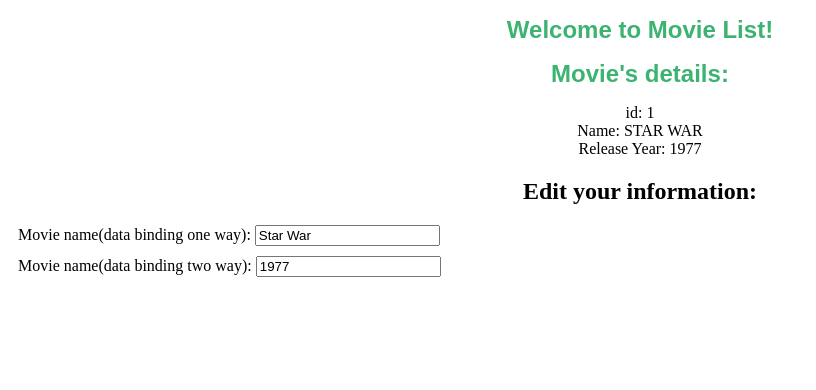
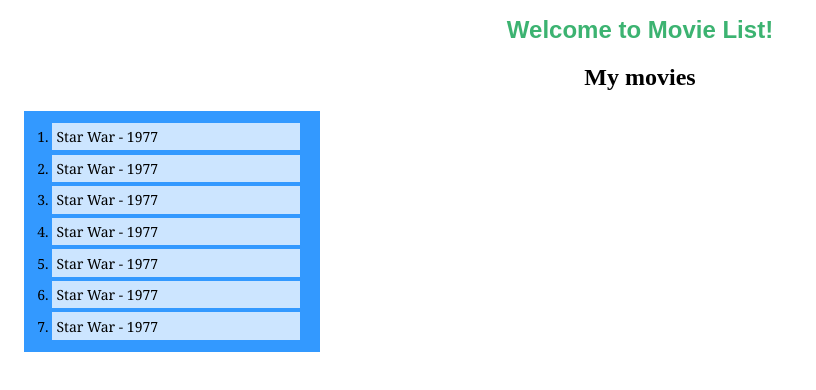
Before and after one commit to stevedang125/angular_movies_project, an Angular app: page /movies in a window 1280 px wide. Shown: the top 390 px of the page, without its empty margins (0-816 px from the left). Built offline with nearby package versions, Linux system fonts and the light colour scheme.

Commit message:
created local movie json objects, movies and movieListItem CSS, ngFor

```diff
--- /dev/null
+++ b/src/app/localMovies.ts
@@ -0,0 +1,41 @@
+// Create list of movie objects
+import { Movie } from '../models/movie';
+
+export var localMovies: Movie[] =
+[
+    {
+        id: 1,
+        name: 'Star War',
+        releaseYear: 1977
+    },
+    {
+        id: 2,
+        name: 'Star War',
+        releaseYear: 1977
+    },
+    {
+        id: 3,
+        name: 'Star War',
+        releaseYear: 1977
+    },
+    {
+        id: 4,
+        name: 'Star War',
+        releaseYear: 1977
+    },
+    {
+        id: 5,
+        name: 'Star War',
+        releaseYear: 1977
+    },
+    {
+        id: 6,
+        name: 'Star War',
+        releaseYear: 1977
+    },
+    {
+        id: 7,
+        name: 'Star War',
+        releaseYear: 1977
+    },
+]
--- a/src/app/movies/movies.component.css
+++ b/src/app/movies/movies.component.css
@@ -0,0 +1,17 @@
+.movies
+{
+    background: #3399ff;
+    padding: 0.5em 1em 0.5em 1.5em;
+    margin: 1em;
+    max-width: 16em;
+}
+
+.movies .movieListItem
+{
+    font-size: 0.875em; /* 14px/16=0.875em */
+    font-family: Georgia, 'Times New Roman', Times, serif;
+    background: #cce5ff;
+    padding: 0.3em;
+    margin: 0.3em;
+    text-align: left;
+}
--- a/src/app/movies/movies.component.html
+++ b/src/app/movies/movies.component.html
@@ -1,4 +1,4 @@
-<h1>Movie's details: </h1>
+<!-- <h1>Movie's details: </h1>
 <div><span>id: </span>{{movie.id}}</div>
 <div><span>Name: </span>{{movie.name | uppercase}} </div>
 <div><span>Release Year: </span>{{movie.releaseYear}}</div>
@@ -13,4 +13,11 @@
     <label>Movie name(data binding two way):
         <input [(ngModel)]="movie.releaseYear" placeholder="*Enter movie's name">
     </label>
-</div>
+</div> -->
+
+<h2>My movies</h2>
+<ol class="movies">
+    <li class="movieListItem" *ngFor="let movie of movies">
+        {{movie.name}} - {{movie.releaseYear}}
+    </li>
+</ol>
--- a/src/app/movies/movies.component.ts
+++ b/src/app/movies/movies.component.ts
@@ -2,6 +2,9 @@
 
 // Add movie class into this movie component
 import { Movie } from '../../models/movie';
+
+// Add local json objects
+import { localMovies } from '../localMovies'
 
 @Component({
   selector: 'app-movies',
@@ -17,6 +20,8 @@
     releaseYear: 1977
   }
 
+  movies = localMovies;
+
   constructor() { }
 
   ngOnInit() {
```
Also changed, not shown: 1 other file (tests, documents, lock files or other folders).
